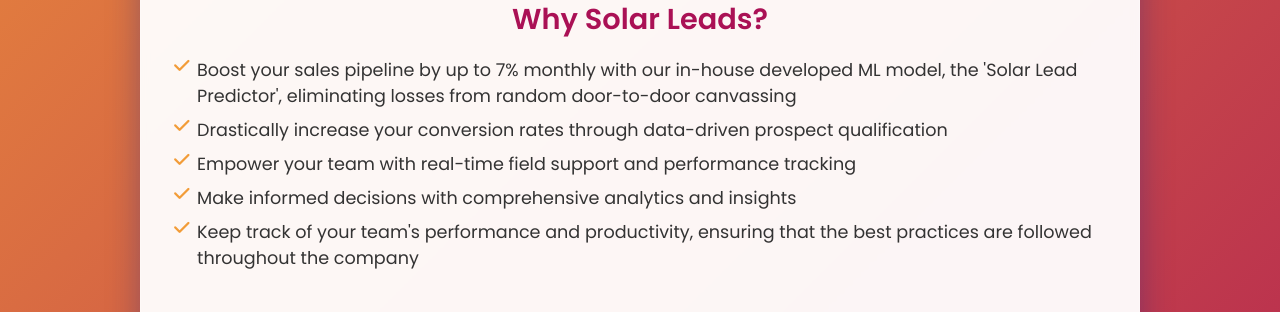
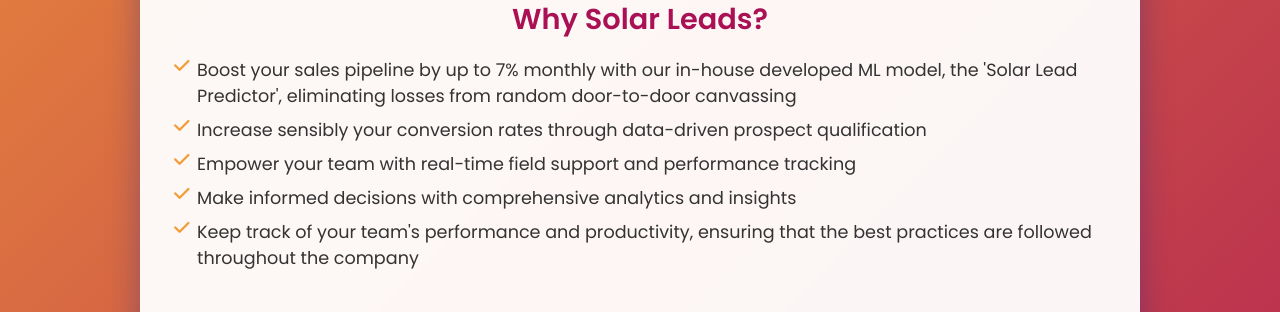
Before and after one commit to alessandroredrouge/Solar-Leads, a Flask app: page /about in a window 1280 px wide. Shown: the part 760-1072 px from the top of the page. Run offline with Flask 2, Linux system fonts and the light colour scheme; parts of the project's set-up code (start-up, migrations or seed data) failed here and were passed over; some libraries are stand-ins or nearby versions.

Commit message:
small change

```diff
--- a/app/templates/about.html
+++ b/app/templates/about.html
@@ -46,7 +46,7 @@
             <h2>Why Solar Leads?</h2>
             <ul>
                 <li>Boost your sales pipeline by up to 7% monthly with our in-house developed ML model, the 'Solar Lead Predictor', eliminating losses from random door-to-door canvassing</li>
-                <li>Drastically increase your conversion rates through data-driven prospect qualification</li>
+                <li>Increase sensibly your conversion rates through data-driven prospect qualification</li>
                 <li>Empower your team with real-time field support and performance tracking</li>
                 <li>Make informed decisions with comprehensive analytics and insights</li>
                 <li>Keep track of your team's performance and productivity, ensuring that the best practices are followed throughout the company</li>
```
